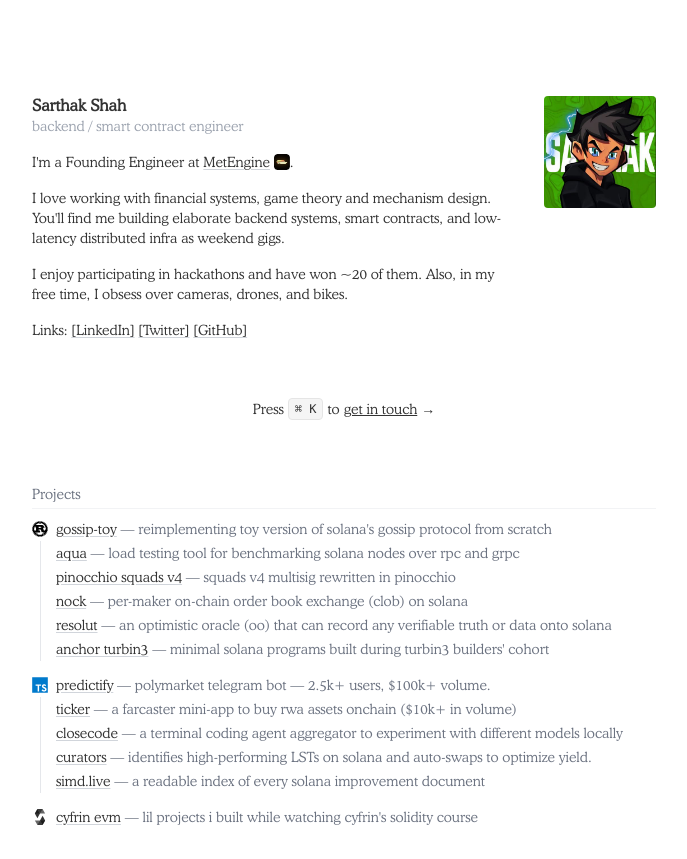
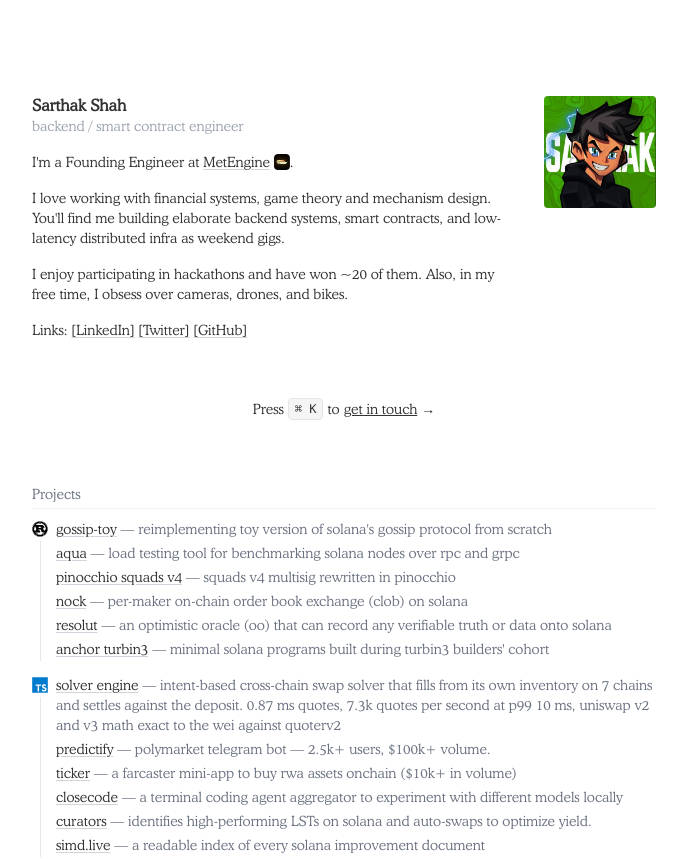
Before and after one commit to Not-Sarthak/portfolio, a Next.js app: page / in a window 1280 px wide. Shown: the top 859 px of the page, without its empty margins (296-983 px from the left). Built offline with nearby package versions, Linux system fonts and the light colour scheme; a web font is replaced by a local one.

Commit message:
feat: add solver engine to projects

```diff
--- a/src/data/resume.tsx
+++ b/src/data/resume.tsx
@@ -81,8 +81,21 @@ export const DATA = {
         },
       ],
     },
+    "Solver Engine": {
+      id: 6,
+      language: "/languages/typescript.svg",
+      links: [
+        {
+          type: "Source",
+          href: "https://github.com/Not-Sarthak/solver-engine",
+          icon: <GithubIcon className="size-9" />,
+        },
+      ],
+      description:
+        "intent-based cross-chain swap solver that fills from its own inventory on 7 chains and settles against the deposit. 0.87 ms quotes, 7.3k quotes per second at p99 10 ms, uniswap v2 and v3 math exact to the wei against quoterv2",
+    },
     Predictify: {
-      id: 6,
+      id: 7,
       language: "/languages/typescript.svg",
       links: [
         {
@@ -95,7 +108,7 @@ export const DATA = {
         "polymarket telegram bot — 2.5k+ users, $100k+ volume.",
     },
     Ticker: {
-      id: 7,
+      id: 8,
       language: "/languages/typescript.svg",
       links: [
         {
@@ -112,7 +125,7 @@ export const DATA = {
       description: "a farcaster mini-app to buy rwa assets onchain ($10k+ in volume)",
     },
     CloseCode: {
-      id: 8,
+      id: 9,
       language: "/languages/typescript.svg",
       links: [
         {
@@ -125,7 +138,7 @@ export const DATA = {
         "a terminal coding agent aggregator to experiment with different models locally",
     },
     Curators: {
-      id: 9,
+      id: 10,
       language: "/languages/typescript.svg",
       links: [
         {
@@ -138,7 +151,7 @@ export const DATA = {
         "identifies high-performing LSTs on solana and auto-swaps to optimize yield.",
     },
     "SIMD.live": {
-      id: 10,
+      id: 11,
       language: "/languages/typescript.svg",
       links: [
         {
@@ -150,7 +163,7 @@ export const DATA = {
       description: "a readable index of every solana improvement document",
     },
     "Cyfrin EVM": {
-      id: 11,
+      id: 12,
       language: "/languages/solidity.svg",
       description: "lil projects i built while watching cyfrin's solidity course",
       links: [
```
